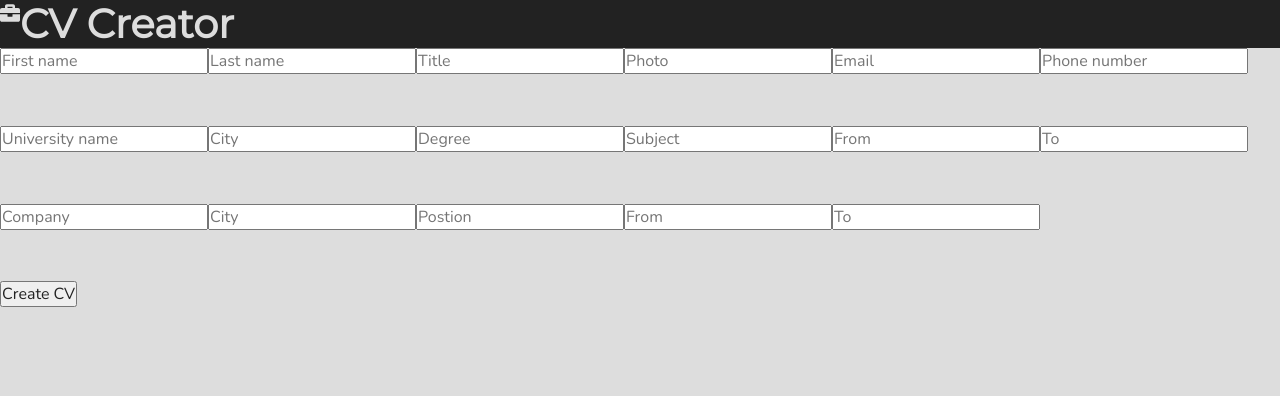
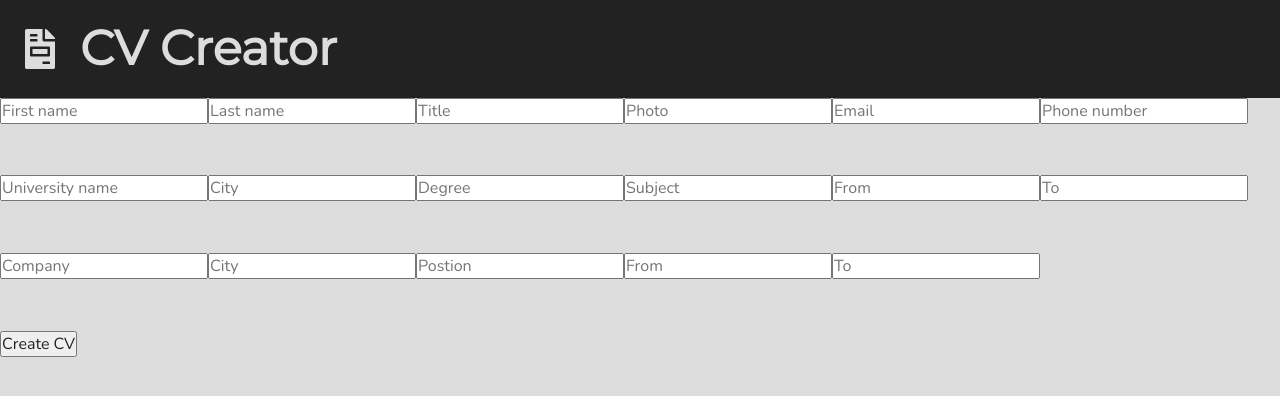
Before and after one commit to michalosman/cv-application, a React (Create React App) app: page / in a window 1280 px wide. Shown: the top 396 px of the page. Built offline with nearby package versions, Linux system fonts and the light colour scheme.

Commit message:
Change index.css to styled-components syntax

```diff
--- a/src/App.js
+++ b/src/App.js
@@ -1,4 +1,5 @@
 import React from "react";
+
 import Header from "./components/Header";
 import Main from "./components/Main";
 import Footer from "./components/Footer";
--- a/src/components/Header.js
+++ b/src/components/Header.js
@@ -1,23 +1,33 @@
 import React from "react";
 import styled from "styled-components";
-import { FaBriefcase } from "react-icons/fa";
+import { FaFileInvoice } from "react-icons/fa";
 
 function Header() {
   return (
-    <HeaderStyled>
+    <StyledHeader>
       <Logo>
-        <FaBriefcase />
+        <FaFileInvoice />
       </Logo>
       <Title>CV Creator</Title>
-    </HeaderStyled>
+    </StyledHeader>
   );
 }
 
-const HeaderStyled = styled.header`
+const StyledHeader = styled.header`
   display: flex;
-  font-size: 2rem;
+  align-items: center;
+  padding: 2rem;
+  background-color: ${({ theme }) => theme.colors.dark};
+  color: ${({ theme }) => theme.colors.light};
 `;
-const Logo = styled.div``;
-const Title = styled.h1``;
+const Logo = styled.div`
+  display: flex;
+  font-size: 4rem;
+  margin-right: 2rem;
+`;
+
+const Title = styled.h1`
+  font-family: "Montserrat", sans-serif;
+`;
 
 export default Header;
--- a/src/components/Main.js
+++ b/src/components/Main.js
@@ -1,5 +1,6 @@
 import React from "react";
 import CVForm from "./CVForm";
+import styled from "styled-components";
 
 function Main() {
   return (
--- a/src/index.css
+++ /dev/null
@@ -1,61 +0,0 @@
-:root {
-  --main-light: #ddd;
-  --main-dark: #222;
-}
-
-*,
-*::before,
-*::after {
-  box-sizing: border-box;
-  padding: 0;
-  margin: 0;
-}
-
-html {
-  font-size: 62.5%;
-  line-height: 1.6;
-}
-
-body {
-  font-family: "Nunito", sans-serif;
-  font-size: 1.6rem;
-  background-color: var(--main-light);
-  color: var(--main-dark);
-}
-
-header {
-  font-family: "Montserrat", sans-serif;
-  font-size: 2.4rem;
-  background-color: var(--main-dark);
-  color: var(--main-light);
-}
-
-h1,
-h2,
-h3,
-h4,
-h5,
-h6 {
-  line-height: 1.2;
-}
-
-a {
-  text-decoration: none;
-}
-
-img {
-  display: block;
-  width: 100%;
-}
-
-button,
-input {
-  outline: none;
-  color: inherit;
-  font-family: inherit;
-  font-size: inherit;
-}
-
-button {
-  cursor: pointer;
-}
--- a/src/index.js
+++ b/src/index.js
@@ -1,11 +1,17 @@
 import React from "react";
 import ReactDOM from "react-dom";
+import { ThemeProvider } from "styled-components";
+
 import App from "./App";
-import "./index.css";
+import GlobalStyle from "./theme/GlobalStyle";
+import Theme from "./theme/Theme";
 
 ReactDOM.render(
   <React.StrictMode>
-    <App />
+    <ThemeProvider theme={Theme}>
+      <GlobalStyle />
+      <App />
+    </ThemeProvider>
   </React.StrictMode>,
   document.getElementById("root")
 );
--- /dev/null
+++ b/src/theme/GlobalStyle.js
@@ -0,0 +1,59 @@
+import { createGlobalStyle } from "styled-components";
+
+const GlobalStyle = createGlobalStyle`
+  *,
+  *::before,
+  *::after {
+    box-sizing: border-box;
+    padding: 0;
+    margin: 0;
+  }
+
+  html {
+    font-size: 62.5%;
+    line-height: 1.6;
+  }
+
+  body {
+    font-family: "Nunito", sans-serif;
+    font-size: 1.6rem;
+    background-color: ${({ theme }) => theme.colors.light};
+    color: ${({ theme }) => theme.colors.dark};
+  }
+
+  header {
+    font-size: 2.4rem;
+  }
+
+  h1,
+  h2,
+  h3,
+  h4,
+  h5,
+  h6 {
+    line-height: 1.2;
+  }
+
+  a {
+    text-decoration: none;
+  }
+
+  img {
+    display: block;
+    width: 100%;
+  }
+
+  button,
+  input {
+    outline: none;
+    color: inherit;
+    font-family: inherit;
+    font-size: inherit;
+  }
+
+  button {
+    cursor: pointer;
+  }
+`;
+
+export default GlobalStyle;
--- /dev/null
+++ b/src/theme/Theme.js
@@ -0,0 +1,8 @@
+export const Theme = {
+  colors: {
+    light: "#ddd",
+    dark: "#222",
+  },
+};
+
+export default Theme;
```
